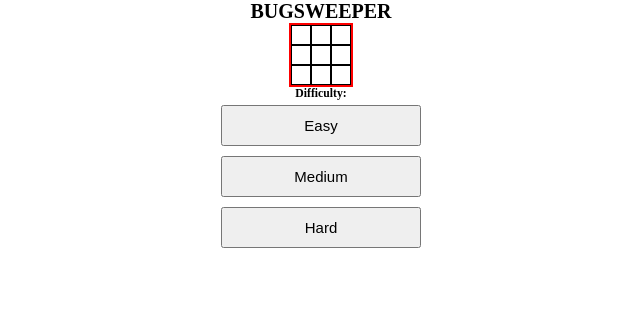
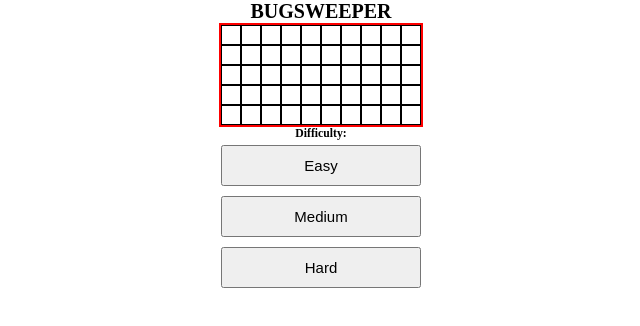
Before and after one commit to shaneel-kumar/minesweeper, a website with bundled scripts: page index.html in a window 1280 px wide. Shown: the whole page, without its empty margins (319-959 px from the left). Built offline with nearby package versions, Linux system fonts and the light colour scheme.

Commit message:
Add dynamic grid creation to gameboard

```diff
--- a/game.js
+++ b/game.js
@@ -1,5 +1,5 @@
 import gameboard from './modules/gameboard.js';
-gameboard();
+gameboard({ width: 10, height: 5 });
 let board = [
     ['E', 'E', 'E'],
     ['E', 'E', 'E'],
--- a/game.ts
+++ b/game.ts
@@ -1,6 +1,6 @@
 import gameboard from './modules/gameboard.js'
 
-gameboard()
+gameboard({width: 10, height: 5})
 
 interface Coords {
   board: string[][]
--- a/index.css
+++ b/index.css
@@ -19,7 +19,7 @@ body {
   border: 2px solid red;
 }
 
-.gameRow {
+.gridRow {
   display: flex;
   flex-direction: row;
 }
--- a/index.html
+++ b/index.html
@@ -10,23 +10,7 @@
 </head>
 <body>
   <h1>BUGSWEEPER</h1>
-  <div class="gameGrid">
-    <div class="gameRow">
-      <div class="cell"></div>
-      <div class="cell"></div>
-      <div class="cell"></div>
-    </div>
-    <div class="gameRow">
-      <div class="cell"></div>
-      <div class="cell"></div>
-      <div class="cell"></div>
-    </div>
-    <div class="gameRow">
-      <div class="cell"></div>
-      <div class="cell"></div>
-      <div class="cell"></div>
-    </div>
-  </div>
+  <div class="gameGrid"></div>
   <h3>Difficulty:</h3>
   <button id="easy" class="diff-btn">Easy</button>
   <button id="medium" class="diff-btn">Medium</button>
--- a/modules/gameboard.js
+++ b/modules/gameboard.js
@@ -1,4 +1,21 @@
-function gameboard() {
-    console.log('game board');
+const UIBoard = document.querySelector('.gameGrid');
+function gameboard({ width, height }) {
+    const state = [];
+    createBoard();
+    function createBoard() {
+        for (let i = 0; i < height; i++) {
+            const row = document.createElement('div');
+            row.classList.add('gridRow');
+            for (let j = 0; j < width; j++) {
+                const cell = document.createElement('div');
+                cell.classList.add('cell');
+                row.appendChild(cell);
+            }
+            UIBoard === null || UIBoard === void 0 ? void 0 : UIBoard.appendChild(row);
+        }
+    }
+    return {
+        state
+    };
 }
 export default gameboard;
```
Also changed, not shown: modules/gameboard.ts (+28 -2 lines).
